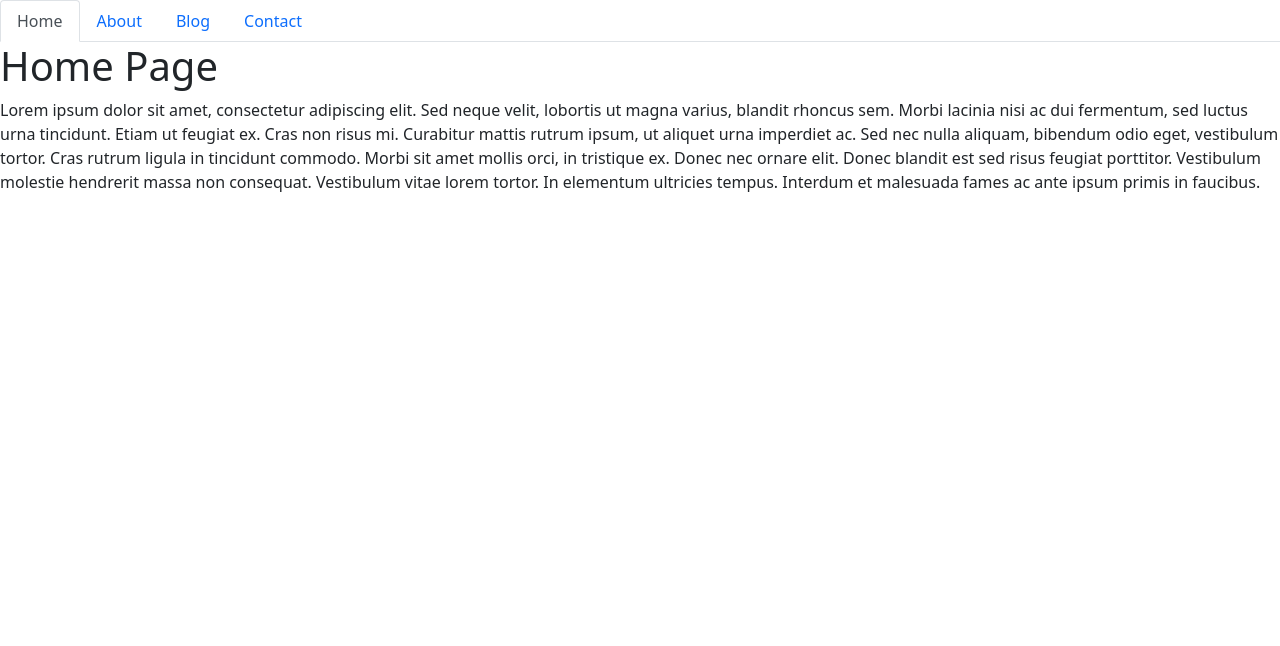
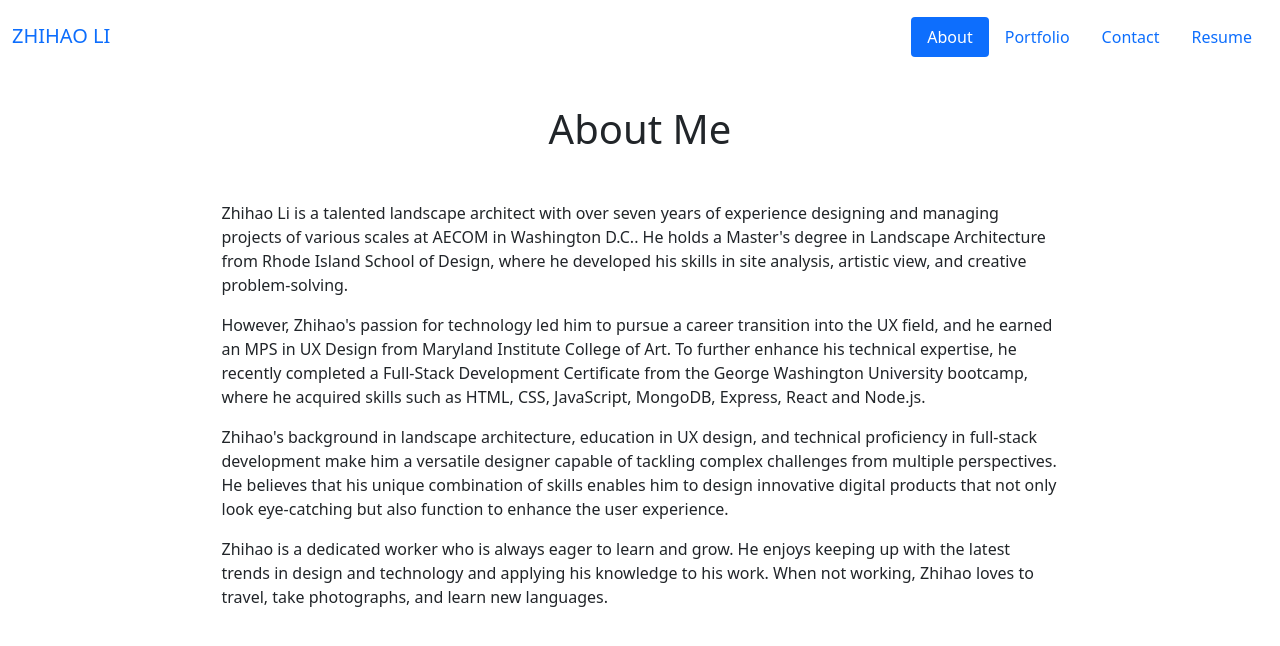
Before and after one commit to lzh1990214/React-Portfolio, a React (Create React App) app: page / in a window 1280 px wide. Shown: the top 646 px of the page. Built offline with nearby package versions, Linux system fonts and the light colour scheme.

Commit message:
modified About me page

```diff
--- a/src/components/NavTabs.js
+++ b/src/components/NavTabs.js
@@ -4,18 +4,9 @@ import React from 'react';
 // We assign them to their own variable names
 function NavTabs({ currentPage, handlePageChange }) {
   return (
-    <ul className="nav nav-tabs">
-      <li className="nav-item">
-        <a
-          href="#home"
-          onClick={() => handlePageChange('Home')}
-          // This is a conditional (ternary) operator that checks to see if the current page is "Home"
-          // If it is, we set the current page to 'nav-link-active', otherwise we set it to 'nav-link'
-          className={currentPage === 'Home' ? 'nav-link active' : 'nav-link'}
-        >
-          Home
-        </a>
-      </li>
+    <div class="container-fluid d-flex align-items-baseline justify-content-between mt-3">
+      <a class="navbar-brand" href="#">ZHIHAO LI</a>
+      <ul className="nav justify-content-end nav-pills">
         <li className="nav-item">
           <a
             href="#about"
@@ -29,11 +20,11 @@ function NavTabs({ currentPage, handlePageChange }) {
         <li className="nav-item">
           <a
             href="#blog"
-          onClick={() => handlePageChange('Blog')}
-          // Check to see if the currentPage is `Blog`, and if so we use the active link class from bootstrap. Otherwise, we set it to a normal nav-link
-          className={currentPage === 'Blog' ? 'nav-link active' : 'nav-link'}
+            onClick={() => handlePageChange('Portfolio')}
+            // Check to see if the currentPage is `Portfolio`, and if so we use the active link class from bootstrap. Otherwise, we set it to a normal nav-link
+            className={currentPage === 'Portfolio' ? 'nav-link active' : 'nav-link'}
           >
-          Blog
+            Portfolio
           </a>
         </li>
         <li className="nav-item">
@@ -46,7 +37,19 @@ function NavTabs({ currentPage, handlePageChange }) {
             Contact
           </a>
         </li>
+        <li className="nav-item">
+          <a
+            href="#resume"
+            onClick={() => handlePageChange('Resume')}
+            // This is a conditional (ternary) operator that checks to see if the current page is "Resume"
+            // If it is, we set the current page to 'nav-link-active', otherwise we set it to 'nav-link'
+            className={currentPage === 'Resume' ? 'nav-link active' : 'nav-link'}
+          >
+            Resume
+          </a>
+        </li>
       </ul>
+    </div>
   );
 }
 
--- a/src/components/PortfolioContainer.js
+++ b/src/components/PortfolioContainer.js
@@ -1,23 +1,23 @@
 import React, { useState } from 'react';
 import NavTabs from './NavTabs';
-import Home from './pages/Home';
+import Resume from './pages/Resume';
 import About from './pages/About';
-import Blog from './pages/Blog';
+import Portfolio from './pages/Portfolio';
 import Contact from './pages/Contact';
 
 export default function PortfolioContainer() {
-  const [currentPage, setCurrentPage] = useState('Home');
+  const [currentPage, setCurrentPage] = useState('About');
 
   // This method is checking to see what the value of `currentPage` is. Depending on the value of currentPage, we return the corresponding component to render.
   const renderPage = () => {
-    if (currentPage === 'Home') {
-      return <Home />;
-    }
     if (currentPage === 'About') {
       return <About />;
     }
-    if (currentPage === 'Blog') {
-      return <Blog />;
+    if (currentPage === 'Portfolio') {
+      return <Portfolio />;
+    }
+    if (currentPage === 'Resume') {
+      return <Resume />;
     }
     return <Contact />;
   };
--- a/src/components/pages/About.js
+++ b/src/components/pages/About.js
@@ -2,15 +2,19 @@ import React from 'react';
 
 export default function About() {
   return (
-    <div>
-      <h1>About Page</h1>
-      <p>
-        Nunc pharetra finibus est at efficitur. Praesent sed congue diam.
-        Integer gravida dui mauris, ut interdum nunc egestas sed. Aenean sed
-        mollis diam. Nunc aliquet risus ac finibus porta. Nam quis arcu non
-        lectus tincidunt fermentum. Suspendisse aliquet orci porta quam semper
-        imperdiet. Praesent euismod mi justo, faucibus scelerisque risus cursus
-        in. Sed rhoncus mollis diam, sit amet facilisis lectus blandit at.
+    <div className="container-sm d-flex flex-column align-items-center mt-5 mw-75" >
+      <h1 className='mb-5'>About Me</h1>
+      <p className='w-75'>
+        Zhihao Li is a talented landscape architect with over seven years of experience designing and managing projects of various scales at AECOM in Washington D.C.. He holds a Master's degree in Landscape Architecture from Rhode Island School of Design, where he developed his skills in site analysis, artistic view, and creative problem-solving.
+      </p>
+      <p className='w-75'>
+        However, Zhihao's passion for technology led him to pursue a career transition into the UX field, and he earned an MPS in UX Design from Maryland Institute College of Art. To further enhance his technical expertise, he recently completed a Full-Stack Development Certificate from the George Washington University bootcamp, where he acquired skills such as HTML, CSS, JavaScript, MongoDB, Express, React and Node.js.
+      </p>
+      <p className='w-75'>
+        Zhihao's background in landscape architecture, education in UX design, and technical proficiency in full-stack development make him a versatile designer capable of tackling complex challenges from multiple perspectives. He believes that his unique combination of skills enables him to design innovative digital products that not only look eye-catching but also function to enhance the user experience.
+      </p>
+      <p className='w-75'>
+        Zhihao is a dedicated worker who is always eager to learn and grow. He enjoys keeping up with the latest trends in design and technology and applying his knowledge to his work. When not working, Zhihao loves to travel, take photographs, and learn new languages.
       </p>
     </div>
   );
--- a/src/components/pages/Blog.js
+++ b/src/components/pages/Portfolio.js
@@ -1,9 +1,9 @@
 import React from 'react';
 
-export default function Blog() {
+export default function Portfolio() {
   return (
     <div>
-      <h1>Blog Page</h1>
+      <h1>Portfolio Page</h1>
       <p>
         Donec a volutpat quam. Curabitur nec varius justo, sed rutrum ligula.
         Curabitur pellentesque turpis sit amet eros iaculis, a mollis arcu
--- a/src/components/pages/Home.js
+++ b/src/components/pages/Resume.js
@@ -1,9 +1,9 @@
 import React from 'react';
 
-export default function Home() {
+export default function Resume() {
   return (
     <div>
-      <h1>Home Page</h1>
+      <h1>Resume</h1>
       <p>
         Lorem ipsum dolor sit amet, consectetur adipiscing elit. Sed neque
         velit, lobortis ut magna varius, blandit rhoncus sem. Morbi lacinia nisi
```
Lines whose indentation alone changed are shown as unchanged.
